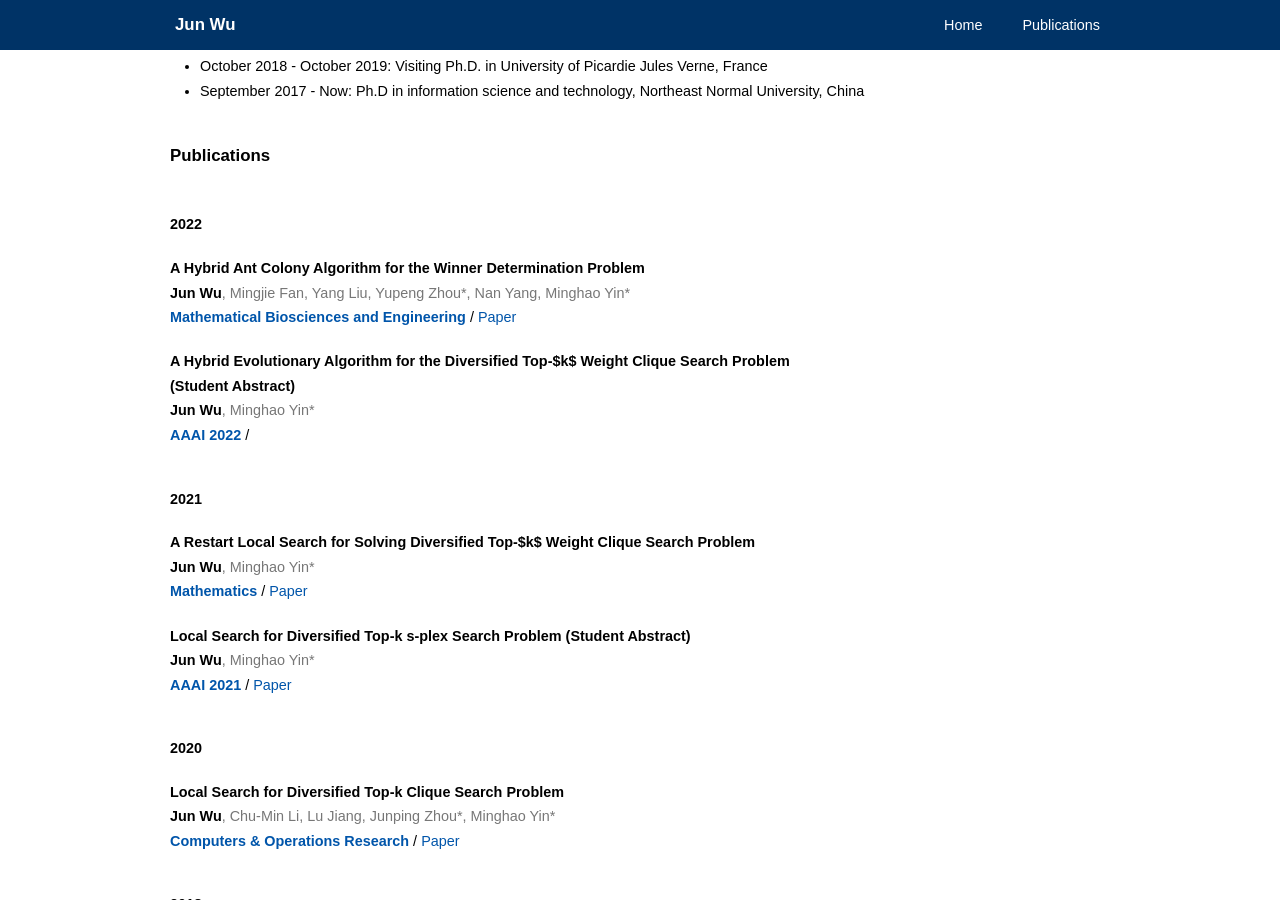
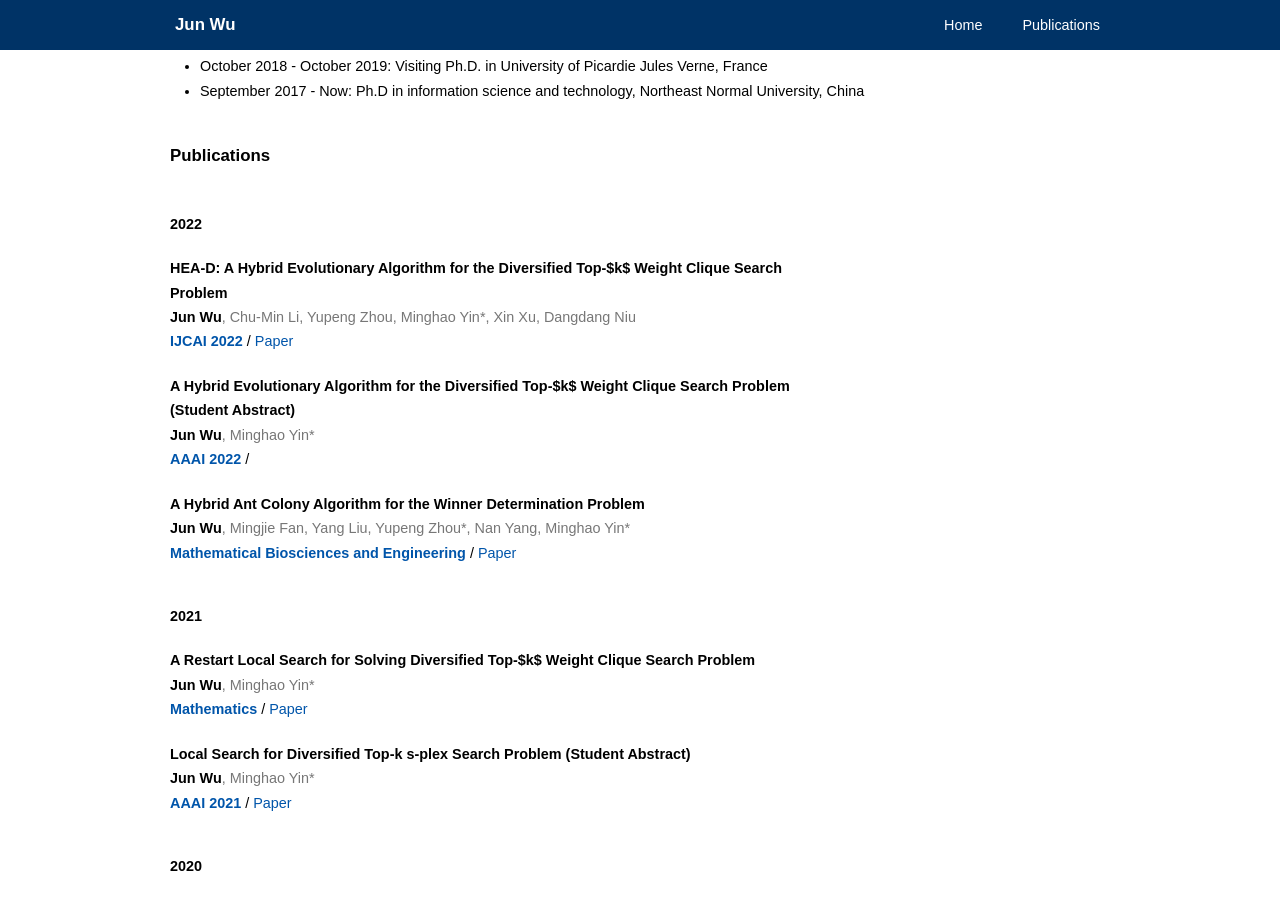
Before and after one commit to wujunzero/website, a Jekyll site: the page built from _posts/2022-07-01-HEA-D-A Hybrid Evolutionary Algorithm for the Diversified Top-$k$ Weight Clique Search Problem.md, in a window 1280 px wide and 900 px high, scrolled down 465 px. Built offline with Jekyll 4.4.1, drawn with Linux system fonts in a browser that asks for light colours.

Commit message:
ijcai head

```diff
--- a/_draft/2022-01-01-HEA-D: A Hybrid Evolutionary Algorithm for the Diversified Top-$k$ Weight Clique Search Problem.md
+++ b/_posts/2022-07-01-HEA-D-A Hybrid Evolutionary Algorithm for the Diversified Top-$k$ Weight Clique Search Problem.md
@@ -1,12 +1,12 @@
 ---
 layout: post
 title: "HEA-D: A Hybrid Evolutionary Algorithm for the Diversified Top-$k$ Weight Clique Search Problem"
-date: 2022-01-01 00:00:00 +00:00
+date: 2022-05-01 00:00:00 +00:00
 # image: ""
 categories: research
 author: "Jun Wu"
-authors: [Jun Wu, Minghao Yin*]
-venue: ""
+authors: [Jun Wu, Chu-Min Li, Yupeng Zhou, Minghao Yin*, Xin Xu, Dangdang Niu]
+venue: "IJCAI 2022"
 # arxiv: https://arxiv.org/abs/1904.12573
 # slides: /pdfs/jcdl2019.pdf
 # code: https://github.com/leonidk/venue_scores
```
Also changed, not shown: _posts/2022-05-01-A Hybrid Evolutionary Algorithm for the Diversified Top-$k$ Weight Clique Search Problem (Student Abstract).md (renamed from _posts/2022-01-01-A Hybrid Evolutionary Algorithm for the Diversified Top-$k$ Weight Clique Search Problem (Student Abstract).md).
